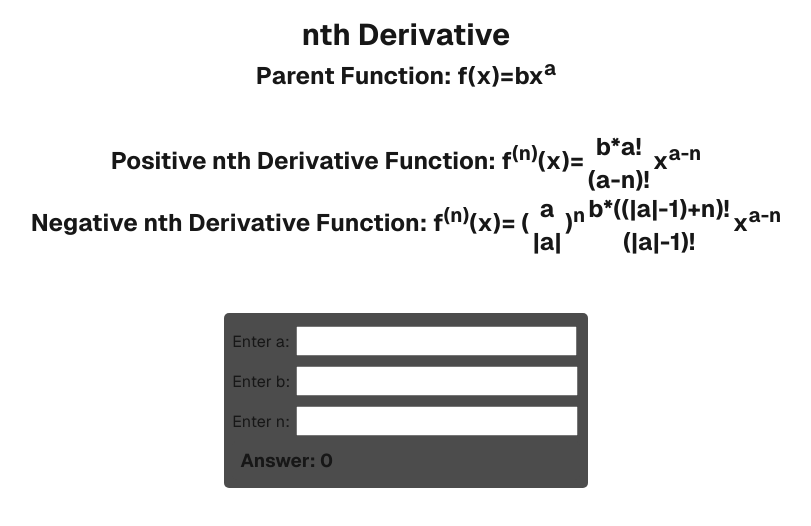
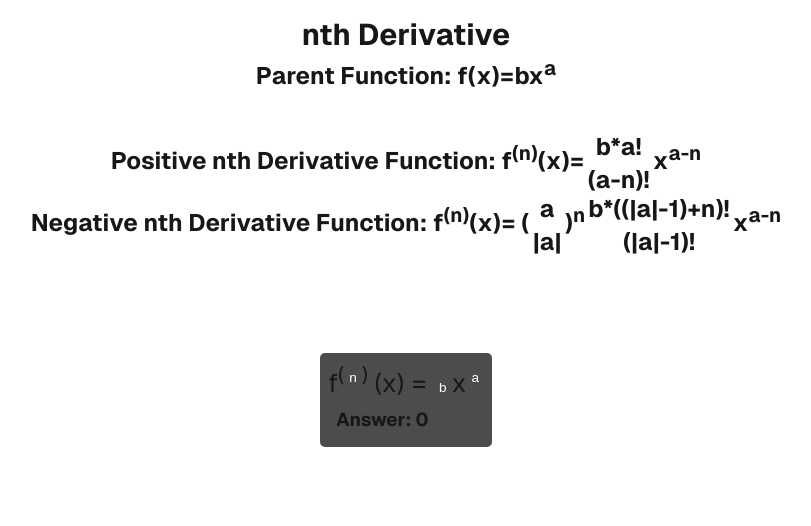
Before and after one commit to PythonDarklord/nth-derivative, a Next.js app: page / in a window 1280 px wide. Shown: the top 526 px of the page, without its empty margins (234-1045 px from the left). Built offline with nearby package versions, Linux system fonts and the light colour scheme.

Commit message:
UI improvements

```diff
--- a/pages/index.js
+++ b/pages/index.js
@@ -16,7 +16,9 @@ const geistMono = localFont({
   weight: "100 900",
 });
 
+
 const nthDerivative = (e, answer) => {
+
     let a = document.getElementById("a").value;
     let b = document.getElementById("b").value;
     let n = document.getElementById("n").value;
@@ -54,7 +56,7 @@ const nthDerivative = (e, answer) => {
     document.getElementById("answer").innerHTML = "Answer: " + answer + "x<sup>" + exponent + "</sup>";
 }
 
-export default function Home() {
+export default function Derivative() {
 
     const answer = 0;
 
@@ -100,14 +102,14 @@ export default function Home() {
             </div>
             <div className={styles.function}>
                 <form onChange={(e) => nthDerivative(e, answer)}>
-                    <label htmlFor="geist-sans">Enter a: </label>
-                    <input type={"number"} inputMode={"numeric"} id={"a"} name={"a"}></input>
-                    <br/>
-                    <label htmlFor="geist-mono">Enter b: </label>
-                    <input type={"number"} inputMode={"numeric"} id={"b"} name={"b"}></input>
-                    <br/>
-                    <label htmlFor="geist-mono">Enter n: </label>
-                    <input type={"number"} inputMode={"numeric"} id={"n"} name={"n"}></input>
+                    <label htmlFor="geist-sans">f
+                        <sup>
+                            (<input type={"number"}  placeholder={"n"} inputMode={"numeric"} id={"n"} name={"n"}></input>)
+                        </sup> (x) = <input type={"number"} placeholder={"b"} inputMode={"numeric"} id={"b"} name={"b"}></input>x<sup>
+                            <input type={"number"} placeholder={"a"} inputMode={"numeric"} id={"a"} name={"a"}></input>
+                    </sup></label>
+
+
                     <div className={styles.answer}>
                         <h3 id={"answer"}>Answer: 0 </h3>
                     </div>
--- a/styles/Home.module.css
+++ b/styles/Home.module.css
@@ -28,11 +28,29 @@
   padding: 1vh;
 }
 
+.function label {
+  font-size: 2vw;
+}
+
 .function input {
-  height: 30px;
-  font-size: 15px;
-  margin: 5px 2px;
-  width: 22vw;
+  border: none;
+  background: transparent;
+  padding: 5px;
+  height: 25px;
+  font-size: 1.7vb;
+  min-inline-size: 1ch;
+  max-inline-size: 10ch;
+  field-sizing: content;
+}
+
+.function input[type=number]::-webkit-inner-spin-button,
+.function input[type=number]::-webkit-outer-spin-button {
+  -webkit-appearance: none;
+  margin: 0;
+}
+
+.function input::placeholder {
+  color: #FFFFFF;
 }
 
 .answer {
@@ -234,12 +252,14 @@ a.secondary {
     font-size: 10px;
   }
   .function {
-    font-size: 25px;
     width: 80vw;
     margin: 25vh 0 0;
   }
-  .function input {
-    width: 100%
+  .function label {
+    font-size: 4vw;
+  }
+  .answer {
+    font-size: 5vw;
   }
 
 }
```
